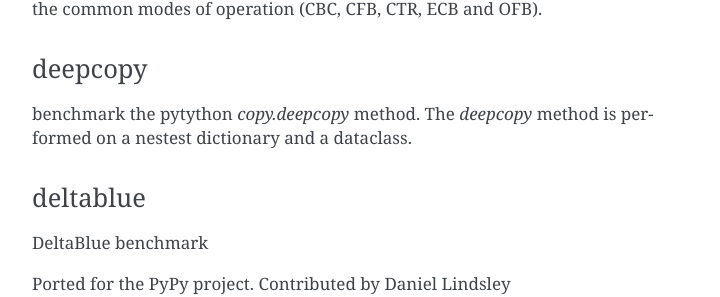
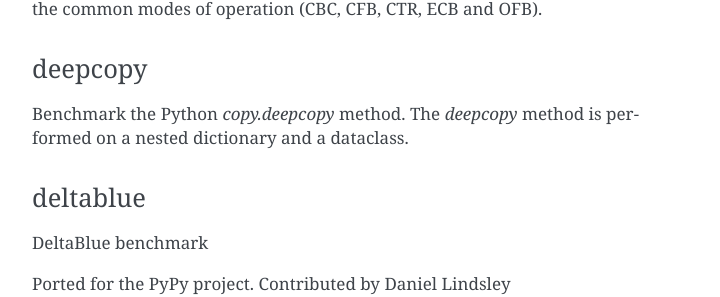
Before and after one commit to python/pyperformance, a Sphinx documentation site: the page built from doc/benchmarks.rst, in a window 1280 px wide and 900 px high, scrolled down 2691 px. Shown: the part 158-455 px from the top of the window, without its empty margins (388-1108 px from the left). Built offline with Sphinx 7.4.7, drawn with Linux system fonts in a browser that asks for light colours.

Commit message:
fix typo

```diff
--- a/doc/benchmarks.rst
+++ b/doc/benchmarks.rst
@@ -111,8 +111,8 @@
 deepcopy
 --------
 
-benchmark the pytython `copy.deepcopy` method. The `deepcopy` method is
-performed on a nestest dictionary and a dataclass.
+Benchmark the Python `copy.deepcopy` method. The `deepcopy` method is
+performed on a nested dictionary and a dataclass.
 
 deltablue
 ---------
```
